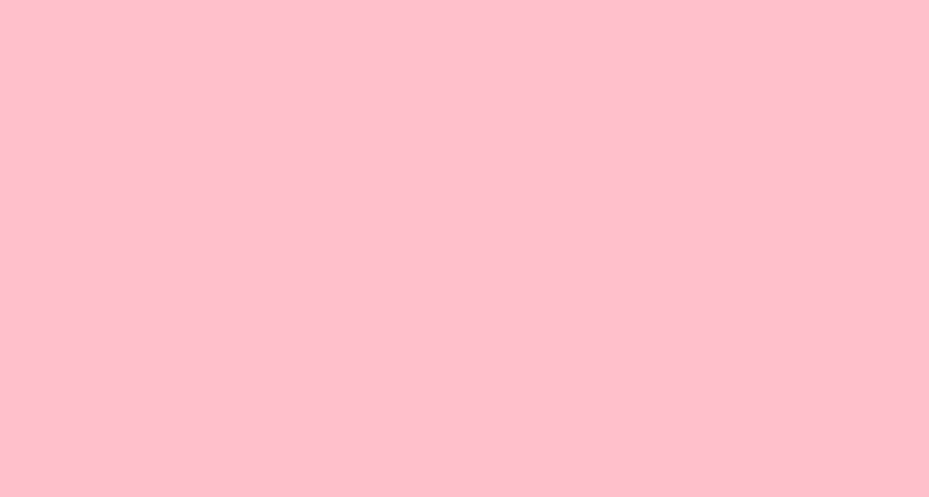
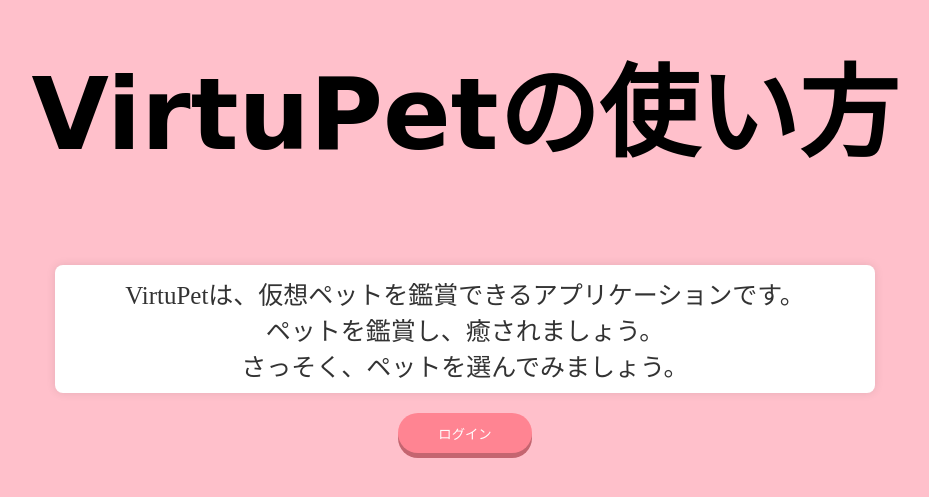
Before and after one commit to ko-tarou/VirtuPet, a React (Create React App) app: page /Instructions in a window 1280 px wide. Before the commit this address had no page. Shown: the part 137-634 px from the top of the page, without its empty margins (175-1104 px from the left). Built offline with nearby package versions, Linux system fonts and the light colour scheme.

Commit message:
使い方ページを追加

```diff
--- a/src/App.jsx
+++ b/src/App.jsx
@@ -3,6 +3,7 @@
 import Home from './pages/home';
 import View from './pages/veiw';
 import Select from './pages/select';
+import Instructions from './pages/Instructions';
 
 const App = () => {
   return (
@@ -11,6 +12,7 @@
         <Route path="/" element={<Home />} />
         <Route path="/view" element={<View/>}/>
         <Route path="/select" element={<Select/>}/>
+        <Route path="/Instructions" element={<Instructions/>}/>
       </Routes>
     </Router>
   );
--- /dev/null
+++ b/src/pages/Instructions.jsx
@@ -0,0 +1,26 @@
+import React from 'react';
+import { useNavigate } from 'react-router-dom';
+import '../pages/styles/Instructions.css';
+
+const Instructions = () => {
+
+  const navigate = useNavigate()
+
+  const handleLogin = () => {
+    navigate('/select')
+  }
+
+  return (
+    <div className="container-instructions">
+      <h1>VirtuPetの使い方</h1>
+      <p className="description">
+        VirtuPetは、仮想ペットを鑑賞できるアプリケーションです。<br />
+        ペットを鑑賞し、癒されましょう。<br />
+        さっそく、ペットを選んでみましょう。<br />
+        </p>
+      <button class="btn1" onClick={handleLogin}>ログイン</button>
+    </div>
+  );
+}
+
+export default Instructions;
--- a/src/pages/home.jsx
+++ b/src/pages/home.jsx
@@ -10,11 +10,15 @@
     navigate('/select')
   }
 
+  const handleInstructions = () => {
+    navigate('/Instructions')
+  }
+
   return (
     <div className="container">
       <h1>VirtuPet</h1>
       <button class="btn1" onClick={handleLogin}>ログイン</button>
-      <button class="btn2">使い方</button>
+      <button class="btn2" onClick={handleInstructions}>使い方</button>
     </div>
   );
 }
--- /dev/null
+++ b/src/pages/styles/Instructions.css
@@ -0,0 +1,16 @@
+h1 {
+  text-align: center;
+  padding: 20px;
+}
+
+.description {
+  background-color: white;
+  margin: 20px auto; /* 上下のマージンを20px、左右を自動で中央揃え */
+  font-size: 25px; /* フォントサイズを小さく */
+  color: #333;
+  text-align: center; /* テキストを中央揃え */
+  max-width: 800px; /* 最大幅を600pxに制限 */
+  padding: 10px; /* 内側の余白を追加 */
+  border-radius: 8px; /* 角を丸くする */
+  box-shadow: 0 0 10px rgba(0, 0, 0, 0.1); /* 影を追加 */
+}
```
